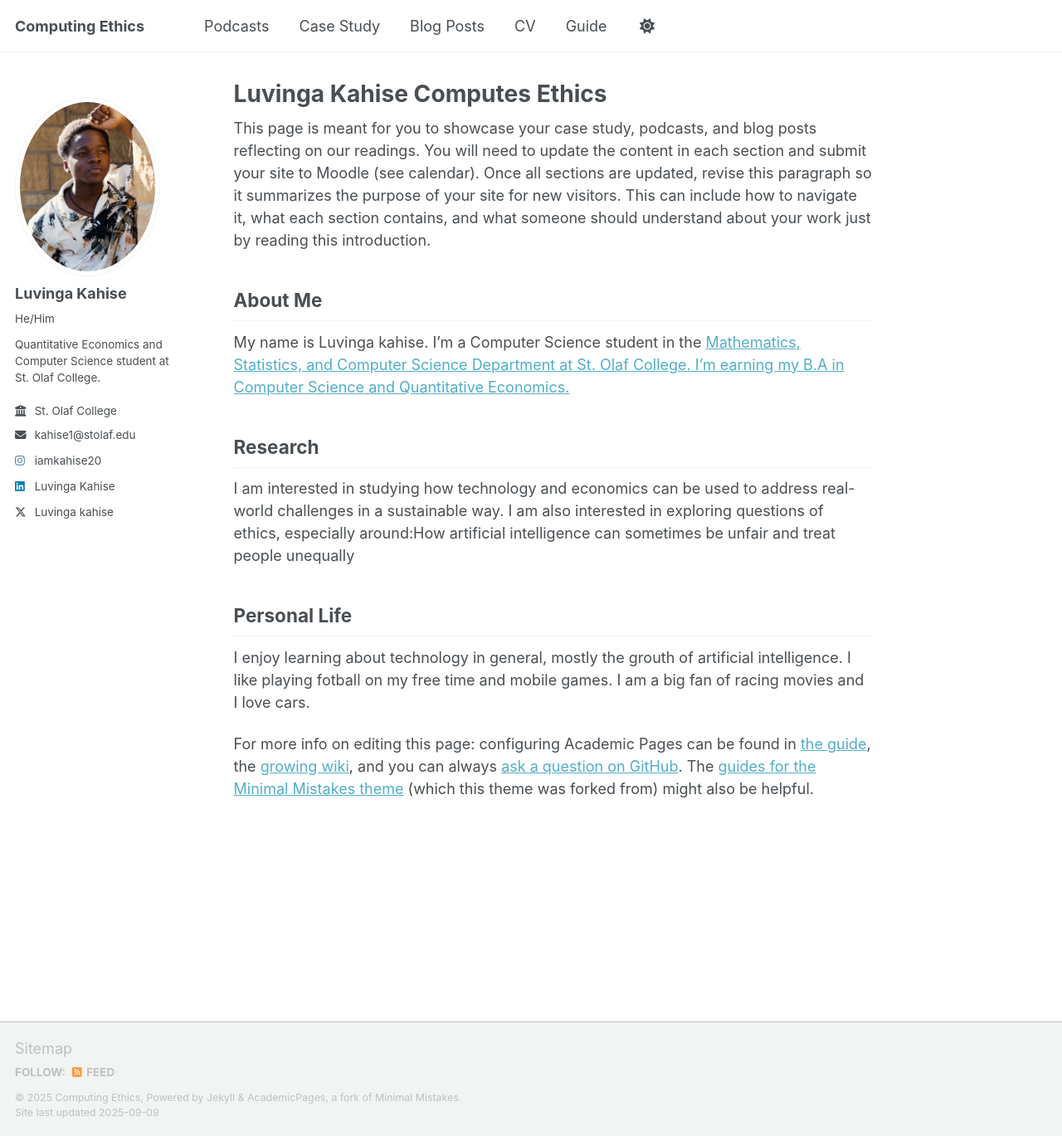
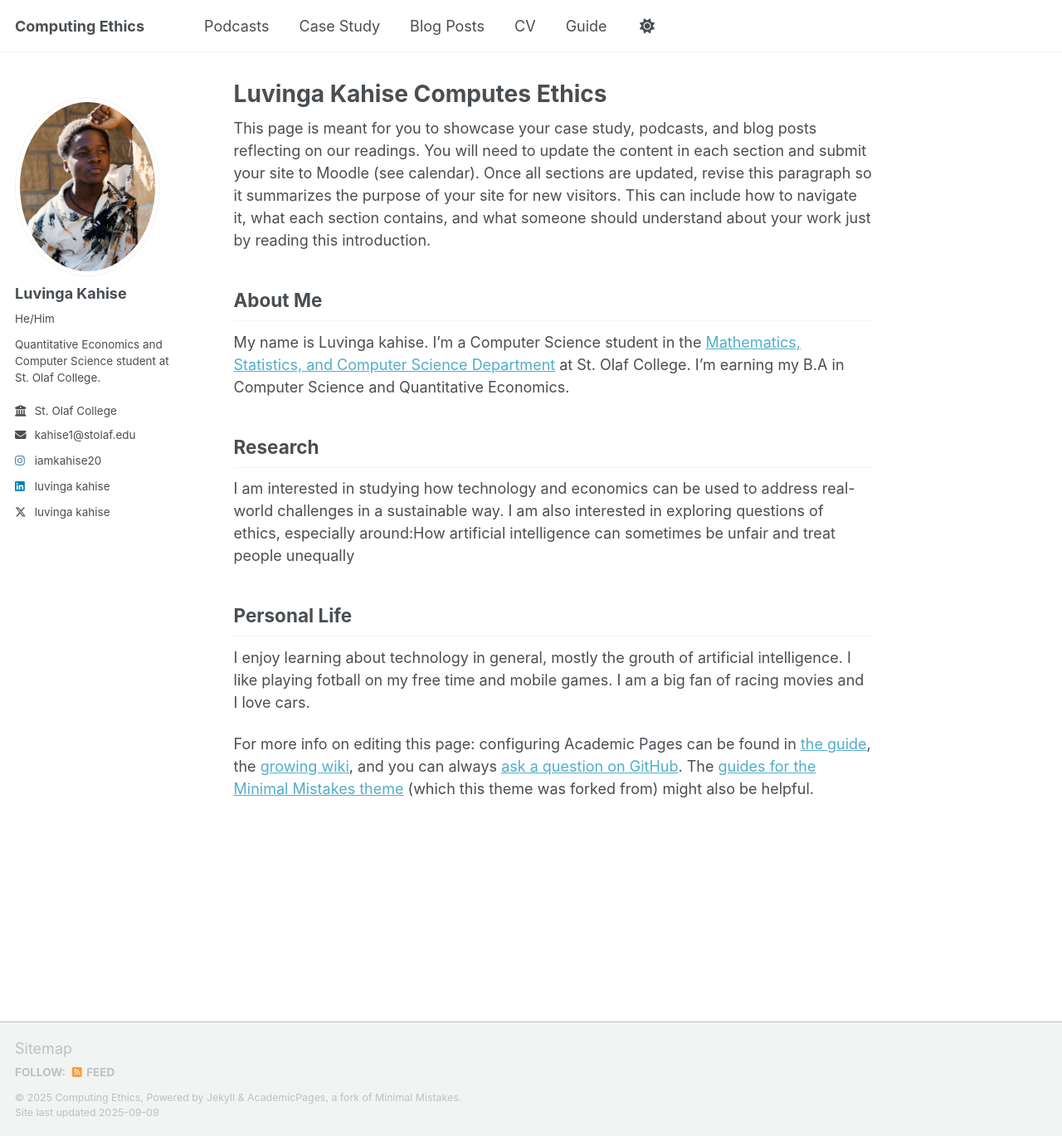
Before and after one commit to kahise1/ethics_fall2025, a Jekyll site: the page built from _pages/about.md, in a window 1280 px wide and 1369 px high. Shown: the whole window at 83% size. Built offline with Jekyll 4.4.1, drawn with Linux system fonts in a browser that asks for light colours; a script that is not in the unit is left out.

Commit message:
# x updated

```diff
--- a/_config.yml
+++ b/_config.yml
@@ -59,7 +59,7 @@ author:
   keybase          : # Username
   instagram        : "iamkahise20" # Username
   lastfm           : # Username
-  linkedin         : "Luvinga Kahise" # Username
+  linkedin         : "luvinga kahise" # Username
   mastodon         : # URL
   medium           : # URL
   pinterest        : # Username
@@ -67,7 +67,7 @@ author:
   steam            : # Username
   telegram         : # URL
   tumblr           : # Username
-  twitter          : "Luvinga kahise" # Username for X / Twitter
+  twitter          : "luvinga kahise" # Username for X / Twitter
   vine             : # Username
   weibo            : # Username
   wikipedia        : # Username
--- a/_pages/about.md
+++ b/_pages/about.md
@@ -12,7 +12,7 @@ This page is meant for you to showcase your case study, podcasts, and blog posts
 
 About Me
 ---
-My name is Luvinga kahise. I’m a Computer Science student in the <a href="https://wp.stolaf.edu/mscs/" target="_blank">Mathematics, Statistics, and Computer Science Department at St. Olaf College. I'm earning my B.A in Computer Science and Quantitative Economics.
+My name is Luvinga kahise. I’m a Computer Science student in the <a href="https://wp.stolaf.edu/mscs/" target="_blank">Mathematics, Statistics, and Computer Science Department</a> at St. Olaf College. I'm earning my B.A in Computer Science and Quantitative Economics.
 
 Research
 ---
```
